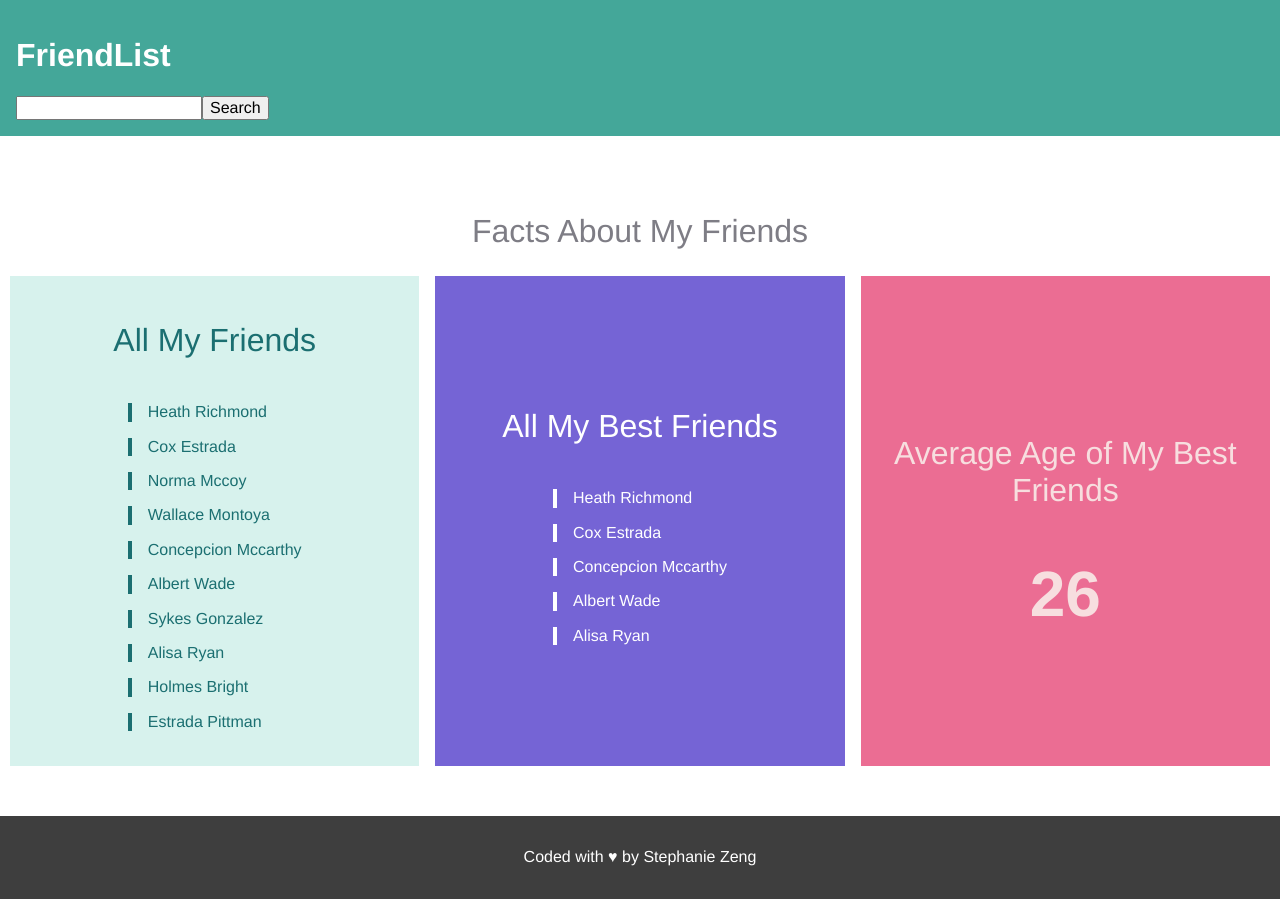
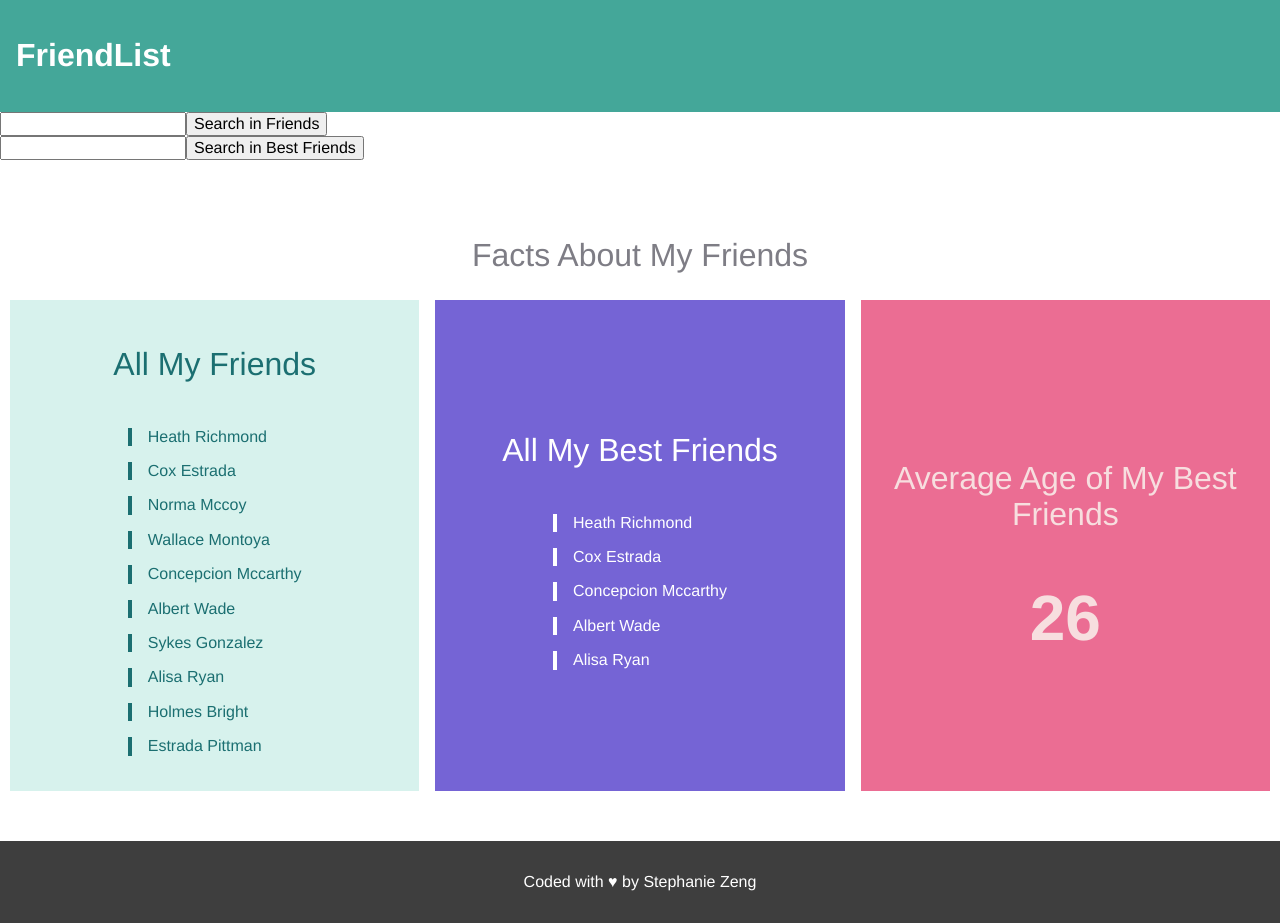
Before and after one commit to stephanie56/cohort3-react-1, a React (Create React App) app in the folder friendlist/: page / in a window 1280 px wide. Before the commit the page ends 899 px from the top, so only its background shows below. Built offline with nearby package versions, Linux system fonts and the light colour scheme.

Commit message:
Implement two search bars

```diff
--- a/friendlist/src/App.js
+++ b/friendlist/src/App.js
@@ -1,10 +1,11 @@
 import React, { Component } from 'react';
 
 import { Header } from './components/Header';
+import { SearchBar } from './components/SearchBar';
 import { Dashboard } from './components/Dashboard';
 import { Footer } from './components/Footer';
 
-import { data } from './data/friends';
+import { friendData } from './data/friends';
 
 import './stylesheets/App.css';
 
@@ -12,29 +13,50 @@ class App extends Component {
   constructor(){
     super();
     this.state = {
-      term: '',
-      data
+      friendFilter: '',
+      bestFriendFilter: '',
+      allFriends: friendData,
+      bestFriends: friendData.filter(friend => friend.isBestFriend),
+      filteredFriends: null,
+      filteredBestFriends: null
     };
   }
 
-  submitSearchTerm = (value) => {
+  componentWillMount(){
     this.setState({
-      term: value
+      filteredFriends: this.state.allFriends,
+      filteredBestFriends: this.state.bestFriends
     });
-
-    console.log(this.state.term);
   }
 
+  updateSearchTerm = (e, label) => {
+    this.setState({
+      [label]: e.target.value,
+    });
+  }
+
+  submitSearchTerm = () => {
+    const data = label === 'friendFilter' ? friendData : this.state.bestFriends;
+    const filteredData =  this.state[label].length > 0 ? data.filter(({first, last}) => first === this.state[label] || last === this.state[label]) : data;
+    this.setState({
+      [label]: filteredData
+    });
+  }
 
   render() {
     return (
       <div className="App">
-        <Header
+        <Header title="FriendList" />
+        <SearchBar
+          className="SearchBar"
+          updateSearchTerm={this.updateSearchTerm}
           submitSearchTerm={this.submitSearchTerm}
         />
         <Dashboard
-          searchFieldText={this.state.term}
-          data={this.state.data} />
+          filteredFriends={this.state.filteredFriends}
+          filteredBestFriends={this.state.filteredBestFriends}
+          bestFriends={this.state.bestFriends}
+        />
         <Footer />
       </div>
     );
--- a/friendlist/src/components/Dashboard.js
+++ b/friendlist/src/components/Dashboard.js
@@ -3,17 +3,15 @@ import { calAvergeAge } from '../utils/math';
 
 import { List } from './List';
 
-export const Dashboard = ({ data, searchFieldText }) => {
-  const bestFriends = data.filter(friend => friend.isBestFriend);
+export const Dashboard = ({ filteredFriends, filteredBestFriends, bestFriends }) => {
   const averageAge = calAvergeAge(bestFriends);
 
   return (
     <div className="Dashboard">
       <List
-        allfriends={data}
-        bestFriends={bestFriends}
+        allfriends={filteredFriends}
+        bestFriends={filteredBestFriends}
         averageAge={averageAge}
-        searchFieldText={searchFieldText}
       />
     </div>
   );
--- a/friendlist/src/components/Header.js
+++ b/friendlist/src/components/Header.js
@@ -1,14 +1,9 @@
 import React from 'react';
 
-import { SearchBar } from './SearchBar';
-
-export const Header = ({ searchFieldText, submitSearchTerm }) => {
+export const Header = ({ title }) => {
   return (
     <header className="Header">
-      <h1>FriendList</h1>
-      <SearchBar
-        submitSearchTerm={submitSearchTerm}
-      />
+      <h1>{ title }</h1>
     </header>
   );
 }
--- a/friendlist/src/components/List.js
+++ b/friendlist/src/components/List.js
@@ -1,18 +1,13 @@
 import React from 'react';
 import { Card } from './Card';
 
-export const List = ({ searchFieldText, allfriends, bestFriends, averageAge }) => {
-  const data =  searchFieldText.length > 0 ? allfriends.filter(({first, last}) => first == searchFieldText || last == searchFieldText) : allfriends;
-
-  console.log(data);
-  console.log('seach field is', searchFieldText);
-
+export const List = ({ allfriends, bestFriends, averageAge }) => {
   return (
     <div className="List">
       <h2>Facts About My Friends</h2>
       <div className="row">
         <Card title={"All My Friends"}
-              data={data}
+              data={allfriends}
               color={"Card--green"}
         />
         <Card title={"All My Best Friends"}
--- a/friendlist/src/components/SearchBar.js
+++ b/friendlist/src/components/SearchBar.js
@@ -1,35 +1,30 @@
 import React, { Component } from 'react';
 
-export class SearchBar extends Component {
-  constructor(){
-    super();
-    this.state = {
-      term: ''
-    }
-  }
+const Search = ({onChangeFunc, onSubmitFunc, btnVal}) => {
+  return (
+    <div>
+      <input
+          type="text"
+          onChange={onChangeFunc}
+        />
+      <button onClick={onSubmitFunc} >{ btnVal }</button>
+    </div>
+  );
+};
 
-  updateSearchTerm = (e) => {
-    this.setState({
-      term: e.target.value,
-    });
-  }
-
-  render(){
-    return (
-      <form
-        onSubmit={(e) => {
-          e.preventDefault();
-          this.props.submitSearchTerm(this.state.term);
-        }} className="SearchBar">
-        <input
-          type="text"
-          onChange={this.updateSearchTerm}
-        />
-        <input
-          type="submit"
-          value="Search"
-        />
-    </form>
-    );
-  }
-}
+export const SearchBar = ({ updateSearchTerm, submitSearchTerm }) => {
+  return (
+    <div className="SearchBar">
+      <Search
+        btnVal="Search in Friends"
+        onChangeFunc={ (e) => updateSearchTerm(e, 'friendFilter') }
+        onSubmitFunc={ submitSearchTerm }
+      />
+      <Search
+        btnVal="Search in Best Friends"
+        onChangeFunc={ (e) => updateSearchTerm(e, 'bestFriendFilter') }
+        onSubmitFunc={ submitSearchTerm }
+      />
+    </div>
+  );
+};
--- a/friendlist/src/data/friends.js
+++ b/friendlist/src/data/friends.js
@@ -1,4 +1,4 @@
-export const data = [
+export const friendData = [
   {
     "first": "Heath",
     "last": "Richmond",
--- a/friendlist/src/stylesheets/App.scss
+++ b/friendlist/src/stylesheets/App.scss
@@ -47,6 +47,7 @@ body {
   display: grid;
   grid-template-areas:
   "header header header"
+  "search search search"
   "content content content"
   "footer  footer  footer";
 }
@@ -56,6 +57,10 @@ body {
   background-color: $green-700;
   color: #fff;
   padding: 1rem;
+}
+
+.SearchBar {
+  grid-area: search;
 }
 
 .Dashboard {
```
